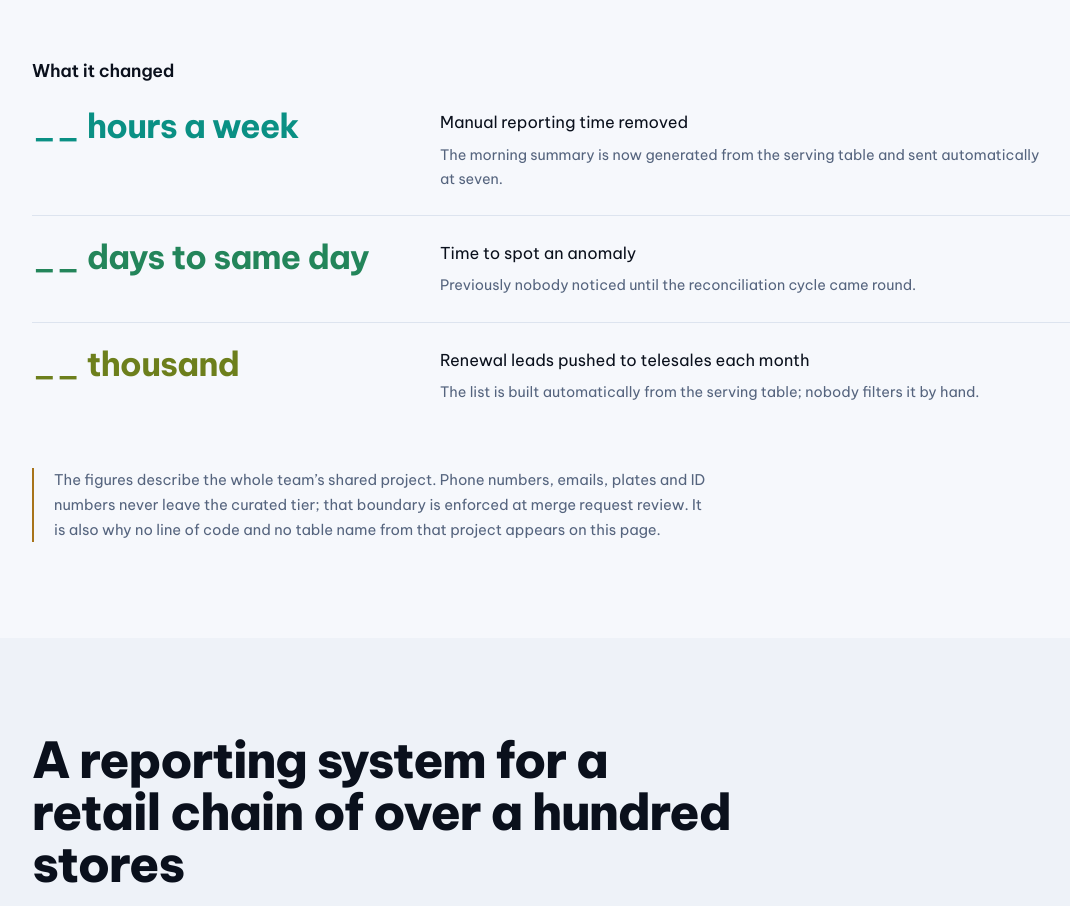
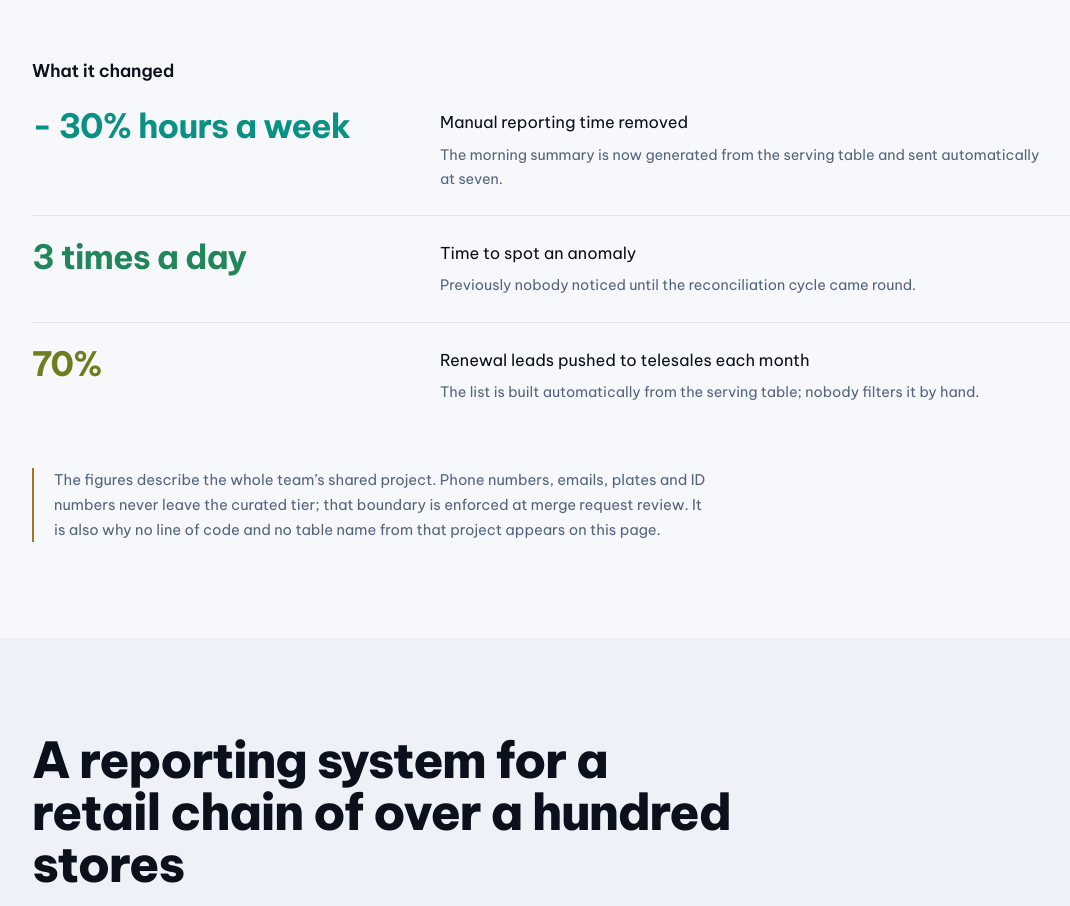
Before and after one commit to huypq2607/huypq-portfolio, a React (Vite) app: page / in a window 1280 px wide. Shown: the part 3282-4188 px from the top of the page, without its empty margins (16-1086 px from the left). Built offline with nearby package versions, Linux system fonts and the light colour scheme.

Commit message:
Cập nhật số liệu đóng góp và phần 30Shine theo bản sửa trên giao diện

```diff
--- a/noi_dung/noi_dung.ts
+++ b/noi_dung/noi_dung.ts
@@ -133,7 +133,7 @@ export const DU_AN: readonly Du_an[] = [
     // giới thiệu ra mắt với "__ giờ mỗi tuần" còn tệ hơn là không có mục này.
     dong_gop: [
       {
-        so: { vi: '- 30% giờ mỗi tuần', en: '__ hours a week' },
+        so: { vi: '- 30% giờ mỗi tuần', en: '- 30% hours a week' },
         nhan: { vi: 'Thời gian làm báo cáo tay đã bỏ được', en: 'Manual reporting time removed' },
         boi_canh: {
           vi: 'Bản tổng hợp sáng nay được sinh từ bảng phục vụ và gửi tự động lúc bảy giờ.',
@@ -141,7 +141,7 @@ export const DU_AN: readonly Du_an[] = [
         },
       },
       {
-        so: { vi: '3 lần/ngày', en: '__ days to same day' },
+        so: { vi: '3 lần/ngày', en: '3 times a day' },
         nhan: { vi: 'Thời gian phát hiện số liệu bất thường', en: 'Time to spot an anomaly' },
         boi_canh: {
           vi: 'Trước đây phải chờ tới kỳ đối soát mới có người nhìn ra.',
@@ -149,7 +149,7 @@ export const DU_AN: readonly Du_an[] = [
         },
       },
       {
-        so: { vi: '70%', en: '__ thousand' },
+        so: { vi: '70%', en: '70%' },
         nhan: { vi: 'Quyết định chính xác từ việc xem báo cáo hàng ngày', en: 'Renewal leads pushed to telesales each month' },
         boi_canh: {
           vi: 'Tự động lên số, tự động cảnh báo bất thường',
@@ -166,7 +166,7 @@ export const DU_AN: readonly Du_an[] = [
   {
     ma: 'shine',
     ten: {
-      vi: 'Hệ thống báo cáo cho chuỗi bán lẻ hơn một trăm salon',
+      vi: 'Hệ thống báo cáo cho chuỗi hơn 100 Salon',
       en: 'A reporting system for a retail chain of over a hundred stores',
     },
     vai_tro: {
@@ -174,7 +174,7 @@ export const DU_AN: readonly Du_an[] = [
       en: 'Data Analyst at 30Shine, 2022 to 2025',
     },
     tom_tat: {
-      vi: '30Shine là chuỗi cắt tóc và chăm sóc nam giới hơn một trăm salon. Tôi gom bốn hệ nguồn độc lập gồm giao dịch, nhân sự, vật tư và chấm công về một kho dữ liệu tập trung theo Star Schema, rồi trải nó thành dashboard mà hơn một trăm quản lý salon mở hằng ngày.',
+      vi: '30Shine là chuỗi cắt tóc và chăm sóc nam giới hơn một trăm salon. Tôi gom bốn hệ nguồn độc lập gồm giao dịch, nhân sự, vật tư và chấm công về một kho dữ liệu tập trung theo Star Schema, rồi trải nó thành dashboard mà hơn 100 quản lý salon và BOD mở hằng ngày.',
       en: '30Shine is a men’s grooming chain of more than a hundred stores. I consolidated four independent source systems — transactions, people, materials and time tracking — into one central Star Schema warehouse, then surfaced it as dashboards that over a hundred store managers open every day.',
     },
     so_lieu: [
@@ -220,7 +220,7 @@ export const DU_AN: readonly Du_an[] = [
       },
     ],
     ghi_chu: {
-      vi: 'Dashboard của chuỗi là dữ liệu nội bộ nên không đưa lên đây. Tôi sẵn sàng dẫn qua từng cái trong một buổi trò chuyện.',
+      vi: 'Dashboard của chuỗi là dữ liệu nội bộ nên không đưa lên đây.',
       en: 'The chain’s dashboards hold internal data, so they are not shown here. I am happy to walk through them in a conversation.',
     },
   },
```
